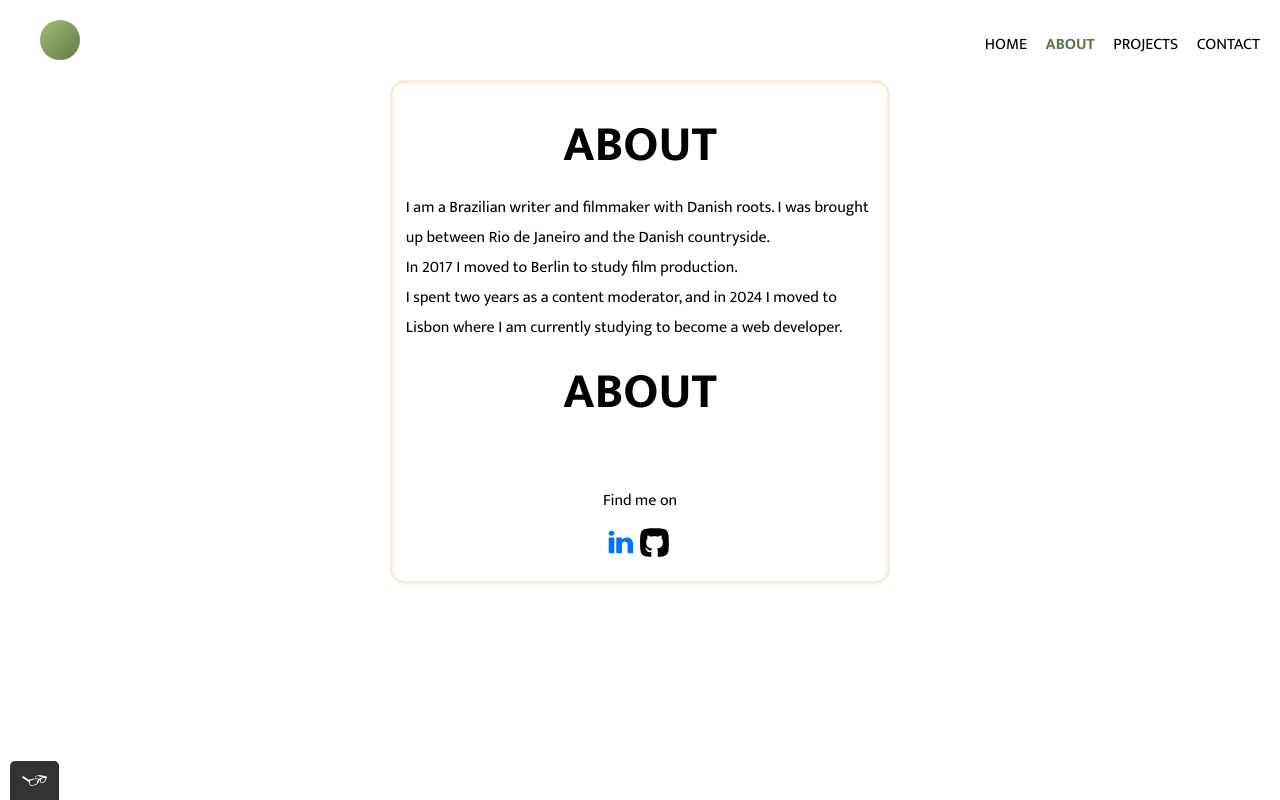
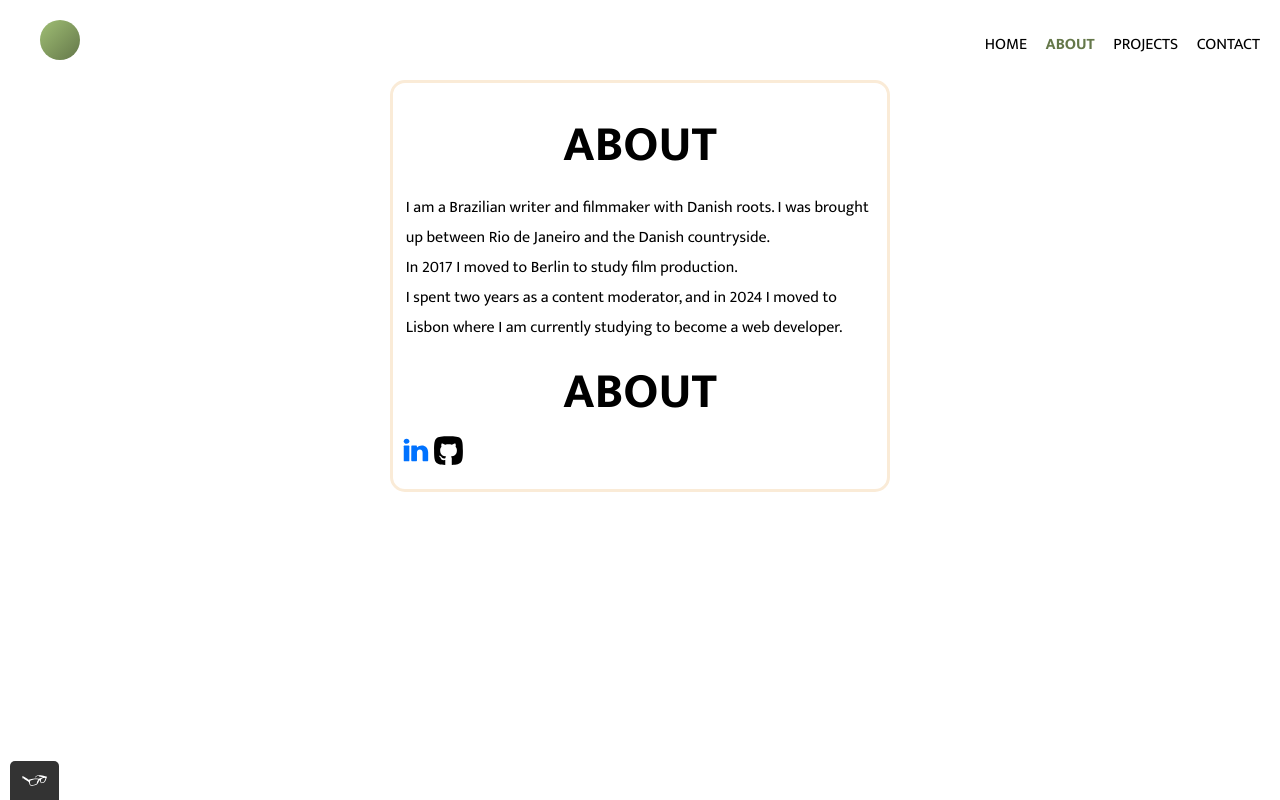
Before and after one commit to menescalnickolas/portfolio-site-2, a plain HTML site: page about.html in a window 1280 px wide. Drawn offline with nearby package versions, Linux system fonts and the light colour scheme.

Commit message:
Removed "find me on" from footer

```diff
--- a/about.html
+++ b/about.html
@@ -58,11 +58,6 @@
 
 
 
-        </table>
-    </div>
-    <br>
-    <footer class="page-footer">
-        <p class="footer_title">Find me on</p>
         <div class="social-media">
             <a href="https://www.linkedin.com/in/nickolas-menescal-b044bb133/" target="_blank">
                 <img src="img/linkedin_icon.svg" alt="LinkedIn Logo">
```
